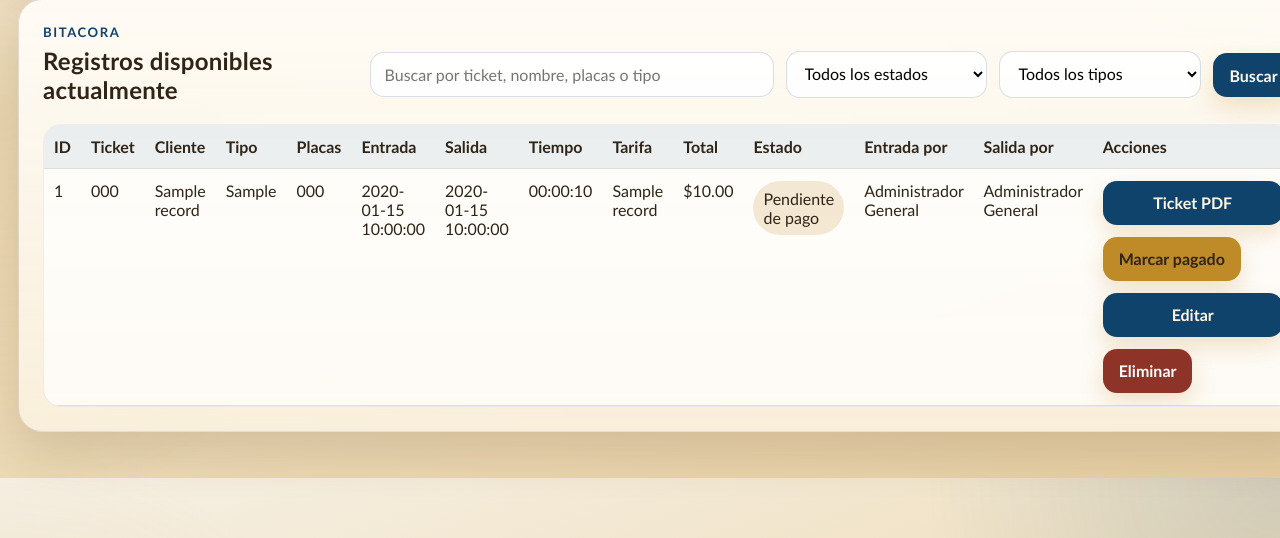
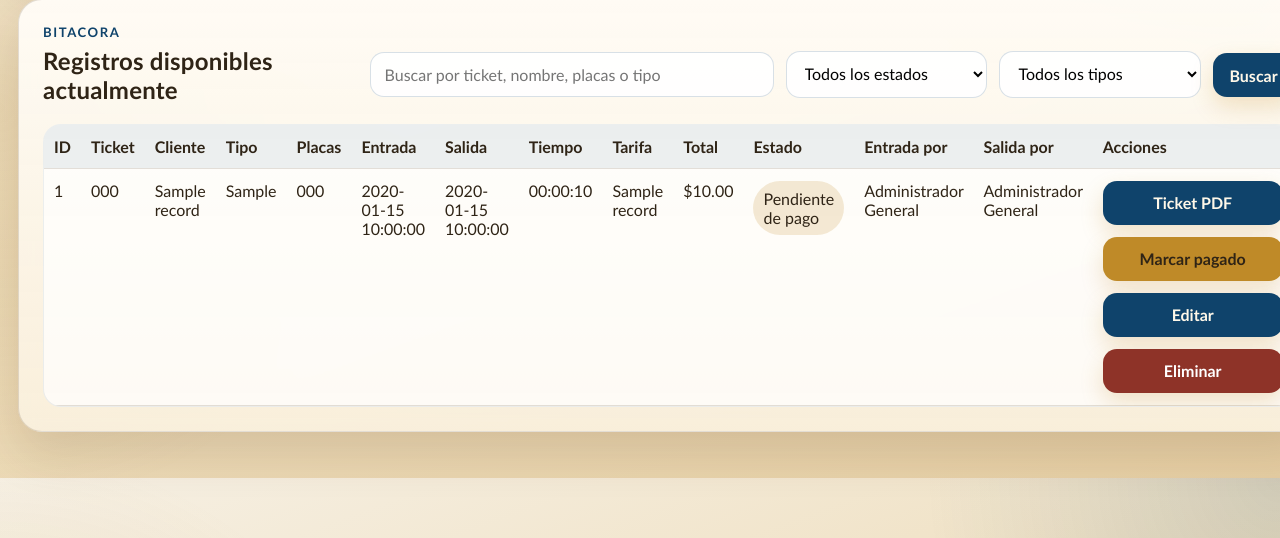
Before and after one commit to Chesco23706/estacionamiento-romina, a Flask app: page /records in a window 1280 px wide. Shown: the part 262-800 px from the top of the page. Run offline with Flask 3, Linux system fonts and the light colour scheme; a user stored in the database is signed in; tables that the repository leaves empty hold one stand-in row (values such as "Sample post").

Commit message:
Improve employee creation feedback and align action buttons

```diff
--- a/app/routes.py
+++ b/app/routes.py
@@ -2,6 +2,7 @@ from io import BytesIO
 
 from flask import (
     Blueprint,
+    current_app,
     flash,
     make_response,
     redirect,
@@ -346,14 +347,18 @@ def delete_record(record_id):
 @role_required("admin")
 def create_user():
     try:
-        create_employee(request.form, current_user)
-        flash("Empleado creado correctamente.", "success")
+        employee = create_employee(request.form, current_user)
+        flash(
+            f"Empleado creado correctamente: {employee.full_name} ({employee.username}).",
+            "success",
+        )
     except ValueError as exc:
         db.session.rollback()
         flash(str(exc), "danger")
-    except Exception:
+    except Exception as exc:
         db.session.rollback()
-        flash("No fue posible crear el empleado. Revisa que la base tenga permisos y roles activos.", "danger")
+        current_app.logger.exception("Employee creation failed")
+        flash(f"No fue posible crear el empleado. Detalle: {exc}", "danger")
     return redirect(url_for("main.employees_page"))
 
 
--- a/app/services.py
+++ b/app/services.py
@@ -2,6 +2,7 @@ import json
 from decimal import Decimal, InvalidOperation
 
 from sqlalchemy import func
+from sqlalchemy.exc import IntegrityError
 
 from .extensions import db
 from .models import CashCut, Role, Tariff, User, VehicleRecord, get_period_bounds, log_action
@@ -157,10 +158,16 @@ def create_employee(form_data, user):
     employee_role = _ensure_employee_role()
     new_user = User(full_name=full_name, username=username, role=employee_role)
     new_user.set_password(password)
-    db.session.add(new_user)
-    db.session.flush()
-    log_action(user, "employee_created", "user", new_user.id, {"username": username})
-    db.session.commit()
+    try:
+        db.session.add(new_user)
+        db.session.flush()
+        log_action(user, "employee_created", "user", new_user.id, {"username": username})
+        db.session.commit()
+    except IntegrityError as exc:
+        db.session.rollback()
+        raise ValueError(
+            "No se pudo crear el empleado porque el usuario ya existe o la base rechazo el registro."
+        ) from exc
     return new_user
 
 
--- a/app/templates/records.html
+++ b/app/templates/records.html
@@ -69,25 +69,25 @@
             <td>{{ record.entry_user.full_name }}</td>
             <td>{{ record.exit_user.full_name if record.exit_user else '-' }}</td>
             <td>
-              <div class="button-column">
-                <a class="link-button" href="{{ url_for('main.print_ticket', record_id=record.id) }}">Ticket PDF</a>
+              <div class="button-column record-actions">
+                <a class="link-button fixed-action-btn" href="{{ url_for('main.print_ticket', record_id=record.id) }}">Ticket PDF</a>
                 {% if current_user.is_admin %}
                 {% if not record.exit_at %}
                 <form method="post" action="{{ url_for('main.register_vehicle_exit', record_id=record.id) }}">
                   <input type="hidden" name="csrf_token" value="{{ csrf_token() }}">
-                  <button class="btn btn-secondary" type="submit">Registrar salida</button>
+                  <button class="btn btn-secondary fixed-action-btn" type="submit">Registrar salida</button>
                 </form>
                 {% endif %}
                 {% if record.exit_at and record.status != 'Pagado' %}
                 <form method="post" action="{{ url_for('main.mark_paid', record_id=record.id) }}">
                   <input type="hidden" name="csrf_token" value="{{ csrf_token() }}">
-                  <button class="btn" type="submit">Marcar pagado</button>
+                  <button class="btn fixed-action-btn" type="submit">Marcar pagado</button>
                 </form>
                 {% endif %}
-                <a class="link-button" href="{{ url_for('main.edit_record', record_id=record.id) }}">Editar</a>
+                <a class="link-button fixed-action-btn" href="{{ url_for('main.edit_record', record_id=record.id) }}">Editar</a>
                 <form method="post" action="{{ url_for('main.delete_record', record_id=record.id) }}" onsubmit="return confirm('Seguro que deseas eliminar este registro?');">
                   <input type="hidden" name="csrf_token" value="{{ csrf_token() }}">
-                  <button class="btn btn-danger" type="submit">Eliminar</button>
+                  <button class="btn btn-danger fixed-action-btn" type="submit">Eliminar</button>
                 </form>
                 {% else %}
                 <span class="muted">Solo registro de entrada</span>
--- a/public/styles.css
+++ b/public/styles.css
@@ -494,6 +494,15 @@ textarea {
   max-width: 100%;
 }
 
+.action-row {
+  flex-wrap: wrap;
+  align-items: center;
+}
+
+.compact-action-row {
+  justify-content: flex-start;
+}
+
 .btn-secondary,
 .link-button {
   background: var(--secondary);
@@ -569,6 +578,17 @@ thead {
 
 .records-card .button-column {
   min-width: 180px;
+}
+
+.record-actions form,
+.record-actions a,
+.action-row form {
+  margin: 0;
+}
+
+.record-actions form button,
+.action-row form button {
+  width: 180px;
 }
 
 .collapsible-card {
```
Also changed, not shown: app/templates/employees.html (+6 -4 lines), tests/test_app.py (+1 -1 lines).
